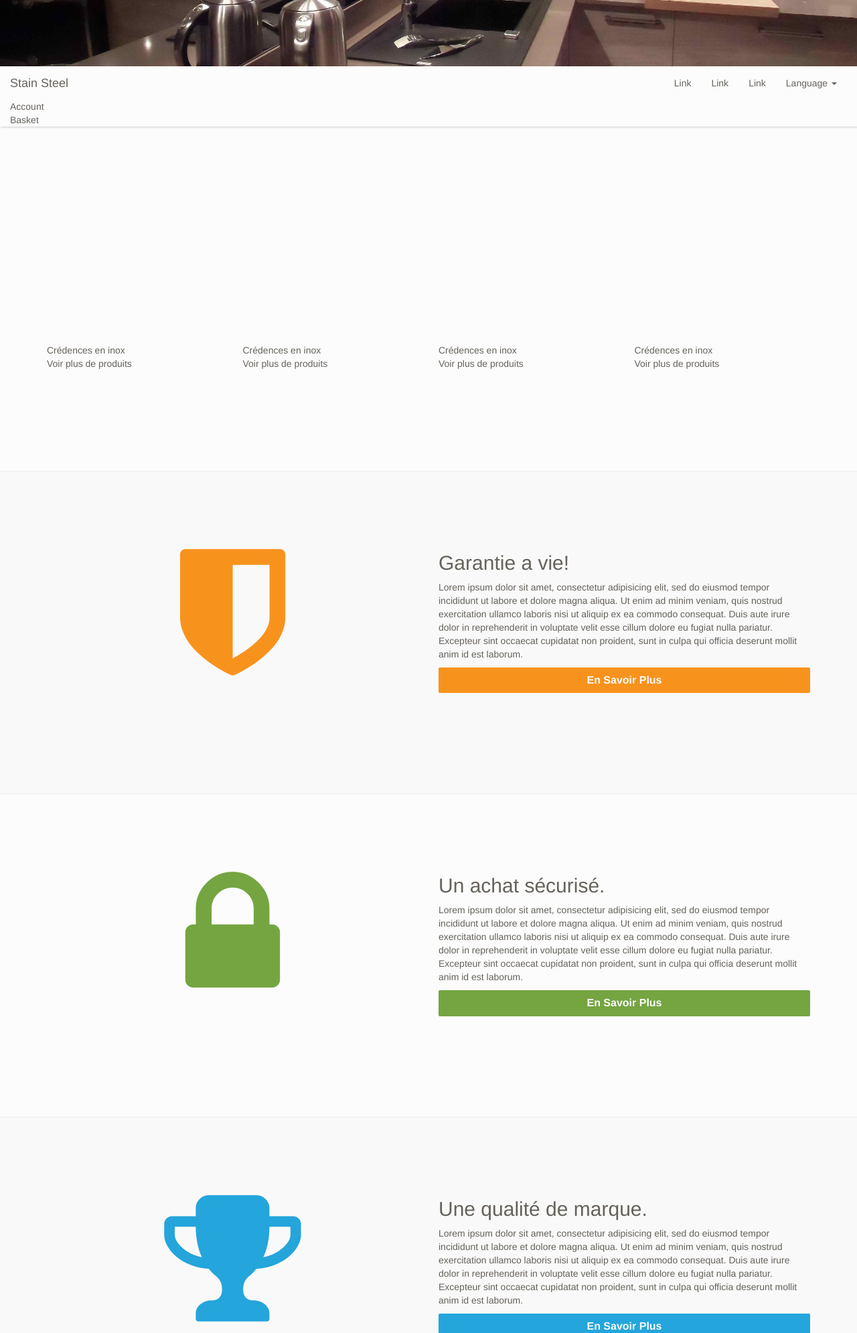
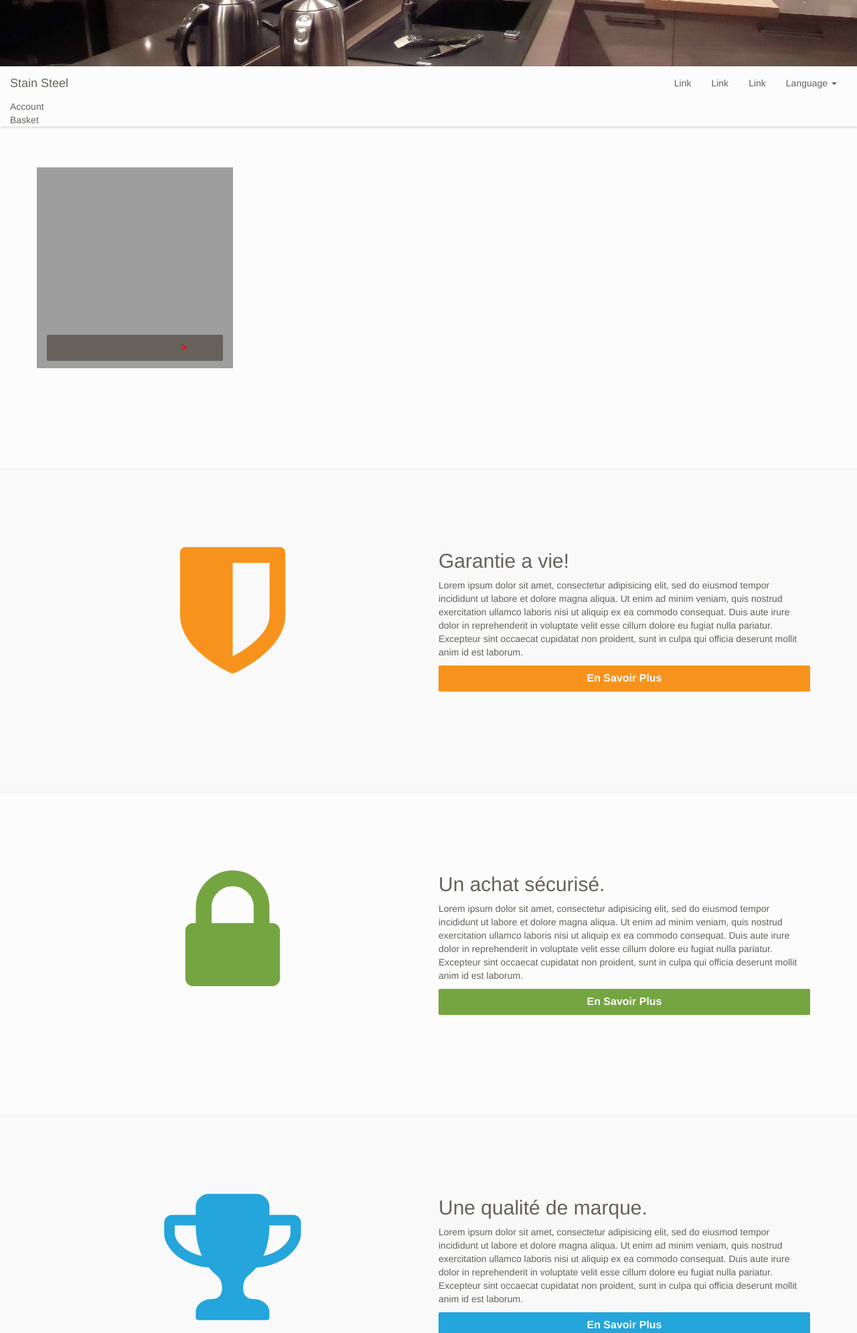
Before and after one commit to fbarbare/credence-inox, a PHP site: page / in a window 1280 px wide. Shown: the part 301-2292 px from the top of the page at 67% size. Run offline with PHP 8.4, Linux system fonts and the light colour scheme; some libraries are stand-ins or nearby versions; grey boxes are pictures that could not be loaded.

Commit message:
change laptop

```diff
--- a/css/main.css
+++ b/css/main.css
@@ -11,6 +11,12 @@
 }
 
 /* line 11, ../sass/_shared.scss */
+.btn-after-arrow:after {
+  color: red;
+  content: '>';
+}
+
+/* line 15, ../sass/_shared.scss */
 .btn:hover {
   color: #EEEEEE;
 }
--- a/index.php
+++ b/index.php
@@ -11,29 +11,20 @@
   <div class="container-fluid section-container">
     <div class="container">
       <div class="row">
-        <div class="col-md-3">
-          <div style="width: 100%;">
-            <div style="margin-top: 100%;"></div>
-          </div>
-          <div><div>Crédences en inox</div><div>Voir plus de produits</div></div>
-        </div>
-        <div class="col-md-3">
-          <div style="width: 100%;">
-            <div style="margin-top: 100%;"></div>
-          </div>
-          <div><div>Crédences en inox</div><div>Voir plus de produits</div></div>
-        </div>
-        <div class="col-md-3">
-          <div style="width: 100%;">
-            <div style="margin-top: 100%;"></div>
-          </div>
-          <div><div>Crédences en inox</div><div>Voir plus de produits</div></div>
-        </div>
-        <div class="col-md-3">
-          <div style="width: 100%;">
-            <div style="margin-top: 100%;"></div>
-          </div>
-          <div><div>Crédences en inox</div><div>Voir plus de produits</div></div>
+        <div class="col-md-3" style="
+                position: relative;
+                height: 300px;
+                background-image: url('http://lorempixel.com/400/200/');
+                background-position: center;
+                background-repeat: no-repeat;
+                background-size: cover;
+                ">
+          <a class="btn btn-after-arrow" href="/" style="
+                position: relative;
+                top: 250px;
+                ">
+            Crédences en inox
+          </a>
         </div>
       </div>
     </div>
--- a/sass/_shared.scss
+++ b/sass/_shared.scss
@@ -8,6 +8,10 @@
     font-weight: bold;
     padding: 8px 0;
 }
+.btn-after-arrow:after {
+    color: red;
+    content: '>';
+}
 .btn:hover {
     color: $third-light-color;
 }
```
